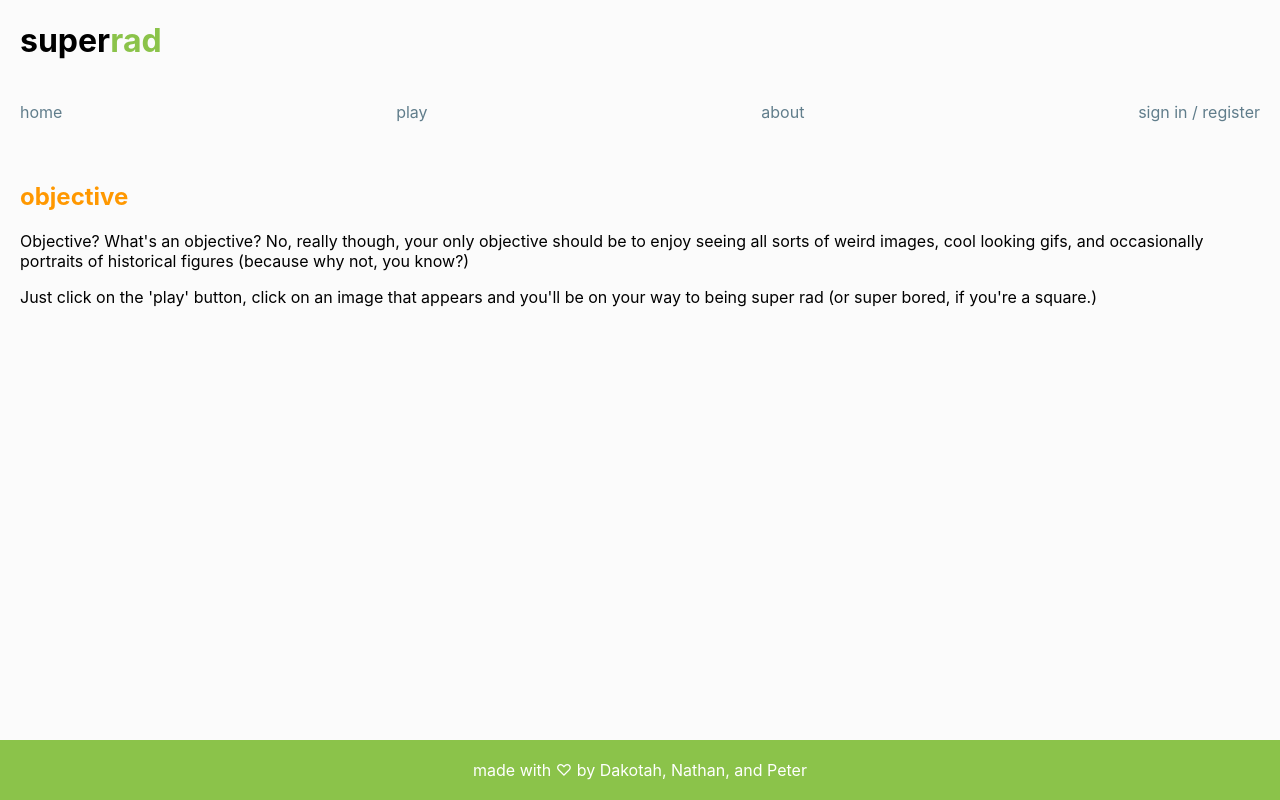
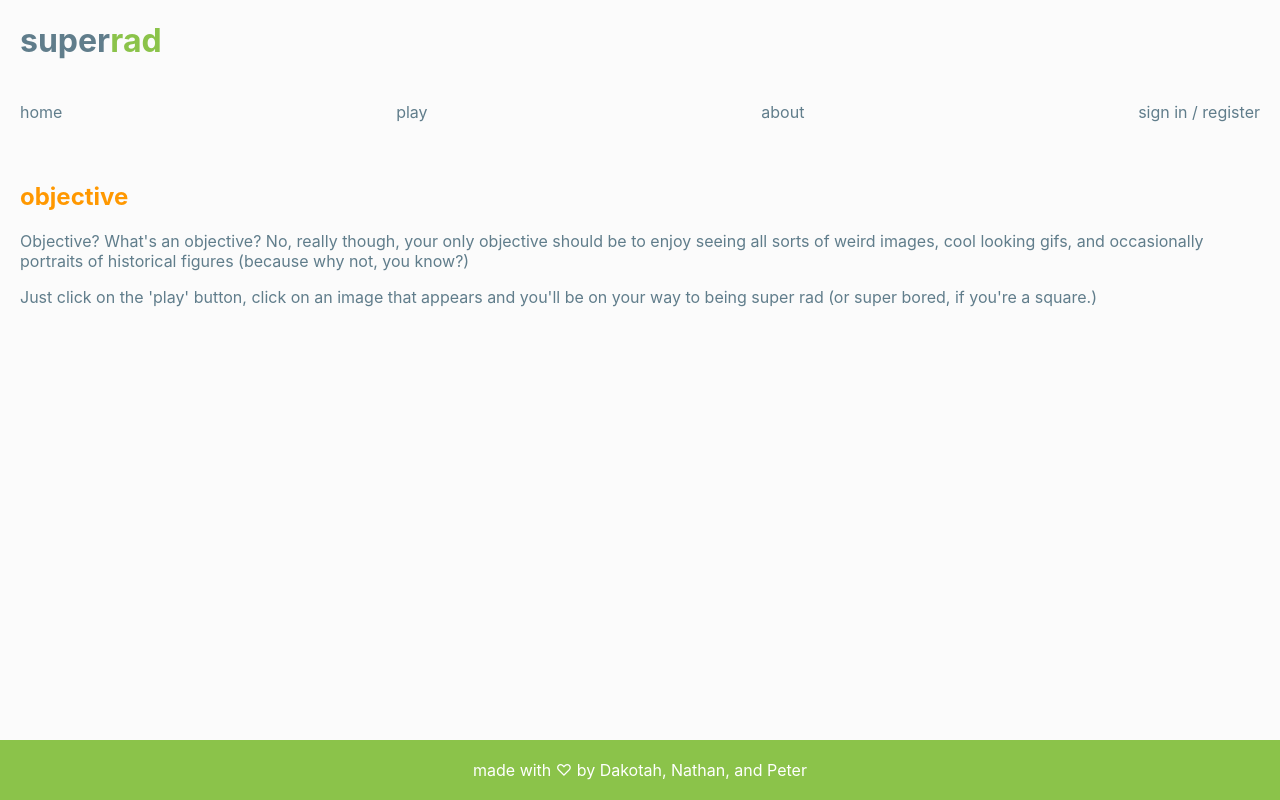
Before and after one commit to pmccall33/superRad-react, a React (Create React App) app: page / in a window 1280 px wide. Built offline with nearby package versions, Linux system fonts and the light colour scheme.

Commit message:
Last minute style fix on reset button

```diff
--- a/src/App.css
+++ b/src/App.css
@@ -3,6 +3,7 @@
 body {
   background-color: #e2e2e220;
   margin: 0;
+  color: #607D8B;
 }
 
 .App {
```
